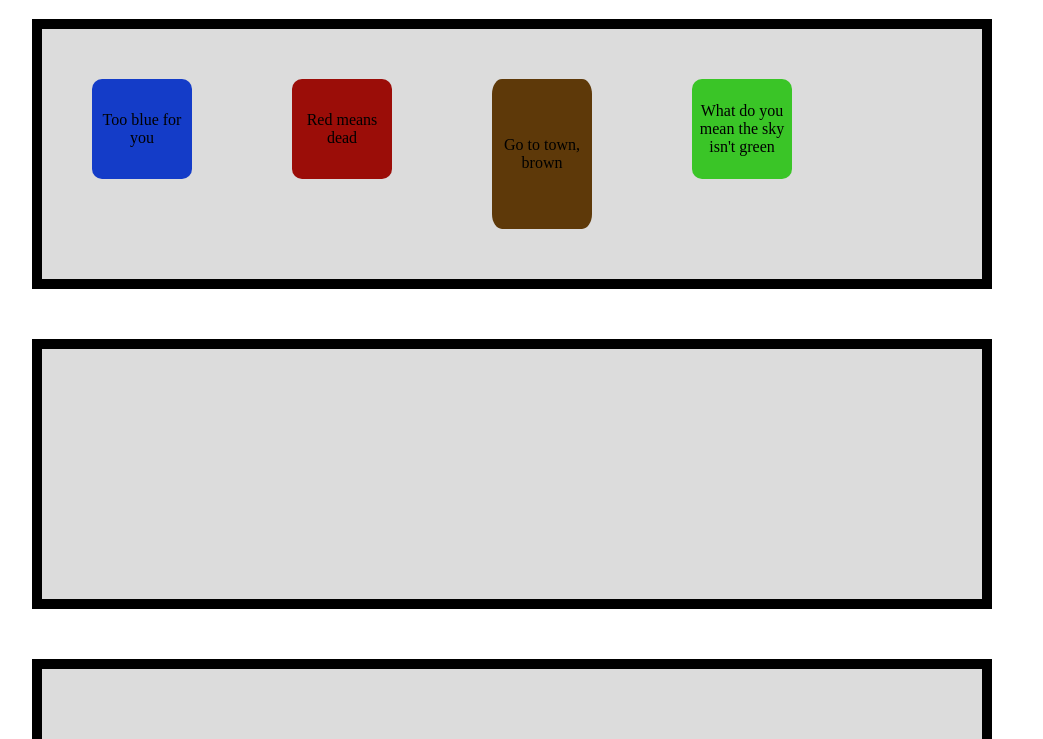
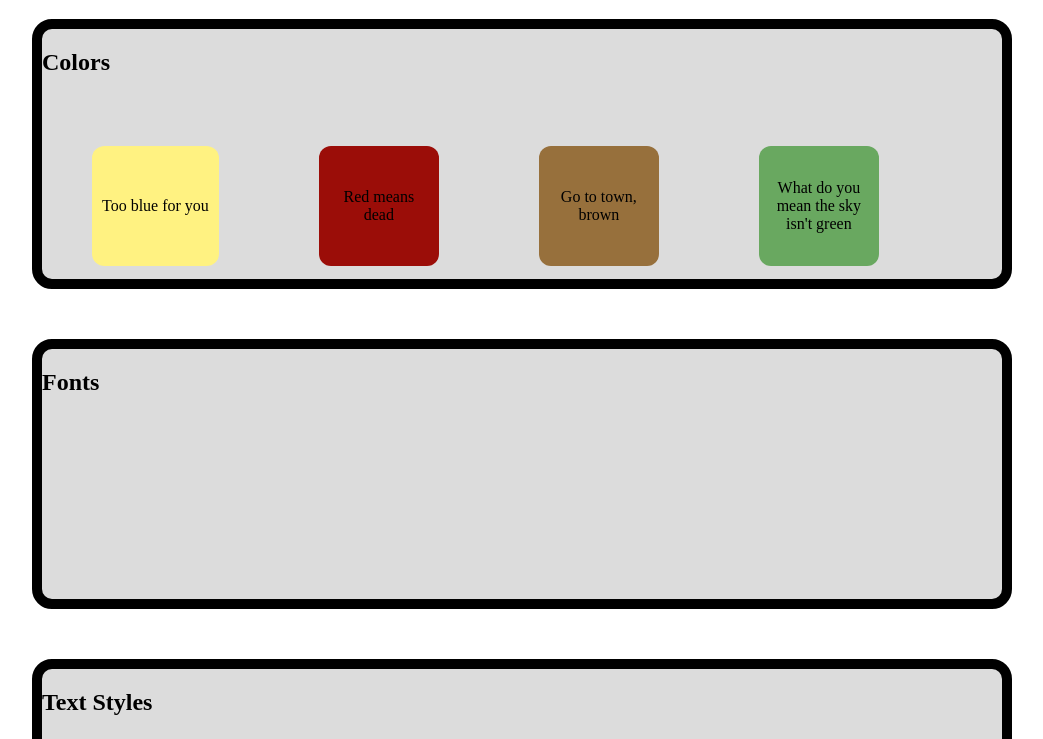
Before and after one commit to tulloch022/Style-Guide, a plain HTML site: page index.html in a window 1280 px wide. Shown: the part 61-800 px from the top of the page, without its empty margins (128-1171 px from the left). Drawn offline with Linux system fonts and the light colour scheme.

Commit message:
Added full structure of guide

```diff
--- a/index.html
+++ b/index.html
@@ -9,6 +9,7 @@
       <h1>My Style Guide</h1>
         <div class="container">
             <section class="colors">
+                <h2>Colors</h2>
                 <div class="color">
                     <div id="blue">Too blue for you</div>
                 </div>
@@ -24,7 +25,9 @@
             </section>
 
 
+
             <section class="fonts">
+                <h2>Fonts</h2>
 
 
             </section>
@@ -32,7 +35,7 @@
 
 
             <section class="text-styles">
-
+                <h2>Text Styles</h2>
             </section>
         </div>
   </body>
--- a/resources/styles.css
+++ b/resources/styles.css
@@ -9,6 +9,8 @@ h1 {
 .container {
     max-width: 960px;
     margin: auto;
+    width: 100%;
+    min-width: 500px;
 }
 
 
@@ -17,7 +19,10 @@ h1 {
     border-style: solid;
     border-width: 10px;
     border-color: black;
+    border-radius: 20px;
+    width: 50%;
     max-width: 960px;
+    min-width: 960px;
     height: 250px;
     background-color: gainsboro;
     margin-bottom: 50px;
@@ -28,7 +33,9 @@ h1 {
     border-style: solid;
     border-width: 10px;
     border-color: black;
+    border-radius: 20px;
     max-width: 960px;
+    min-width: 960px;
     height: 250px;
     background-color: gainsboro;
     margin-bottom: 50px;
@@ -42,7 +49,9 @@ h1 {
     border-style: solid;
     border-width: 10px;
     border-color: black;
+    border-radius: 20px;
     max-width: 960px;
+    min-width: 960px;
     height: 250px;
     background-color: gainsboro;
 }
@@ -54,11 +63,12 @@ h1 {
     display: -webkit-flex;
     display: flex;
     align-items: center;
-    background-color: rgb(20, 60, 200);
-    width: 100px;
+    background-color: rgb(255, 242, 129);
+    min-width: 100px;
     height: 100px;
     text-align: center;
     border-radius: 10%;
+    padding: 10px;
 }
 
 #red {
@@ -70,6 +80,7 @@ h1 {
     height: 100px;
     text-align: center;
     border-radius: 10%;
+    padding: 10px;
 }
 
 p {
@@ -80,22 +91,24 @@ p {
     display: -webkit-flex;
     display: flex;
     align-items: center;
-    background-color:rgb(94, 57, 9);
+    background-color:rgb(151, 112, 60);
     width: 100px;
-    height: 150px;
+    height: 100px;
     text-align: center;
     border-radius: 10%;
+    padding: 10px;
 }
 
 #green {
     display: -webkit-flex;
     display: flex;
     align-items: center;
-    background-color:rgb(58, 197, 39);
+    background-color:rgb(105, 168, 96);
     width: 100px;
     height: 100px;
     text-align: center;
     border-radius: 10%;
+    padding: 10px;
 }
 
 .color {
```
